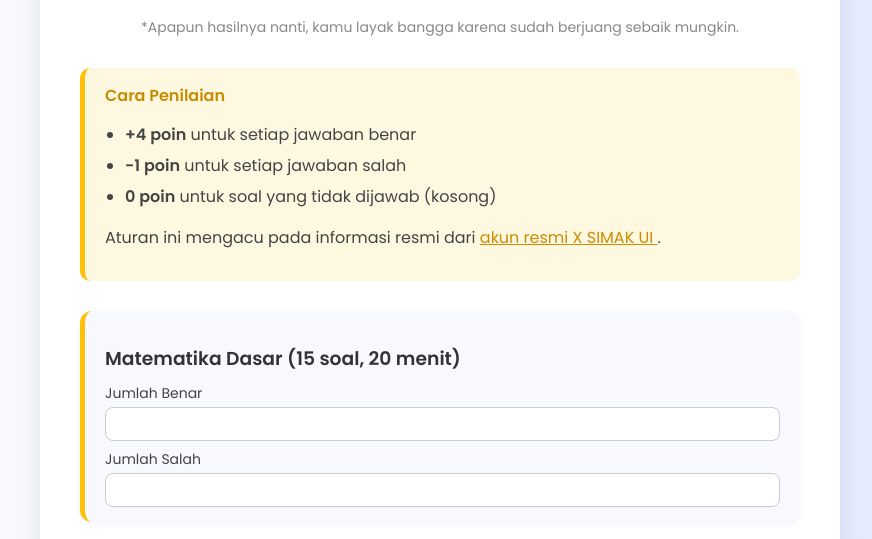
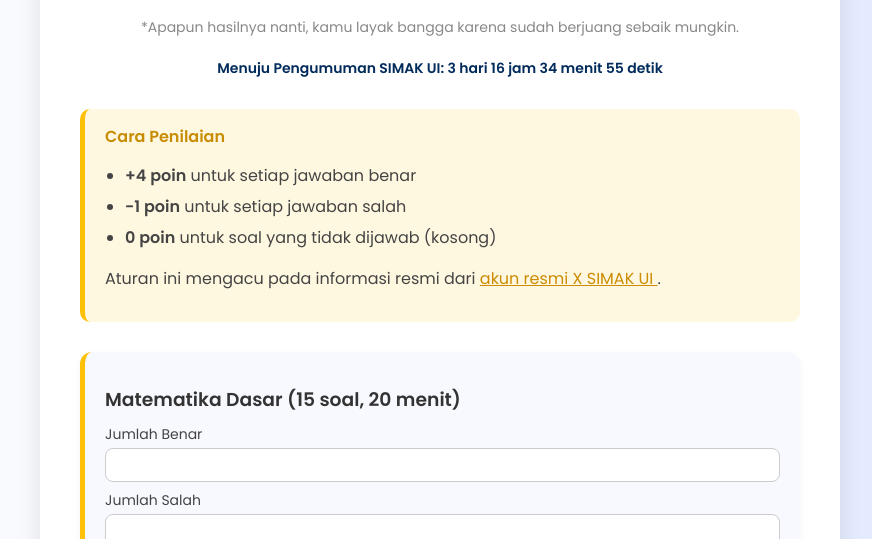
Before and after one commit to APISXD/skorsimakui, a plain HTML site: page index.html in a window 1280 px wide. Shown: the part 258-797 px from the top of the page, without its empty margins (200-1072 px from the left). Drawn offline with Linux system fonts and the light colour scheme.

Commit message:
Update index.html

```diff
--- a/index.html
+++ b/index.html
@@ -16,6 +16,7 @@
     <h1>Perhitungan Skor SIMAK UI 2025</h1>
     <p class="subtitle">Alat bantu perhitungan skor SIMAK UI — Mengacu pada ketentuan resmi SIMAK UI.</p>
      <p class="subtitle">*Apapun hasilnya nanti, kamu layak bangga karena sudah berjuang sebaik mungkin.</p>
+        <p id="countdown" class="subtitle" style="font-weight: bold; color: #002b5b;"></p>
     <div class="info-box">
         <h2>Cara Penilaian</h2>
         <ul>
```
